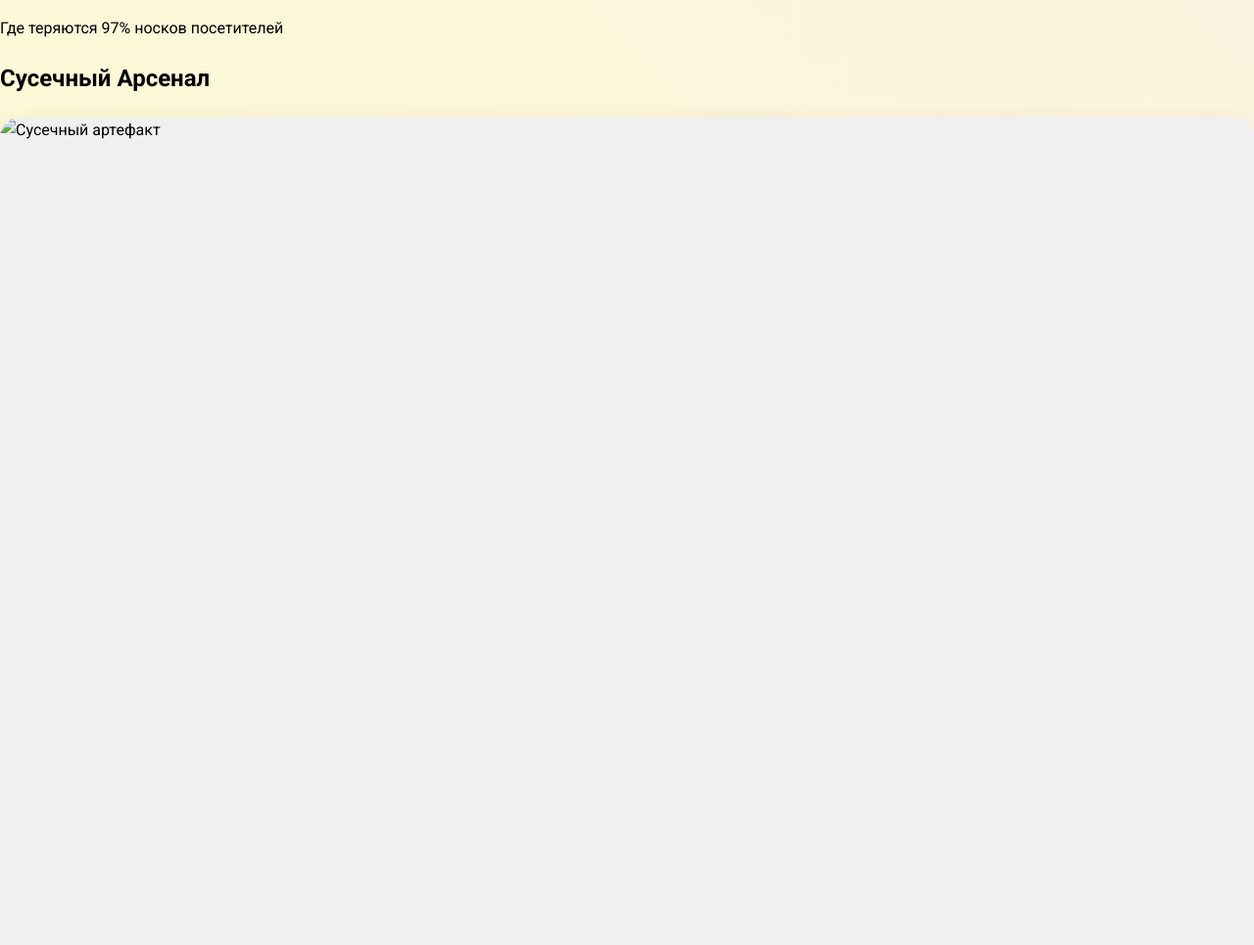
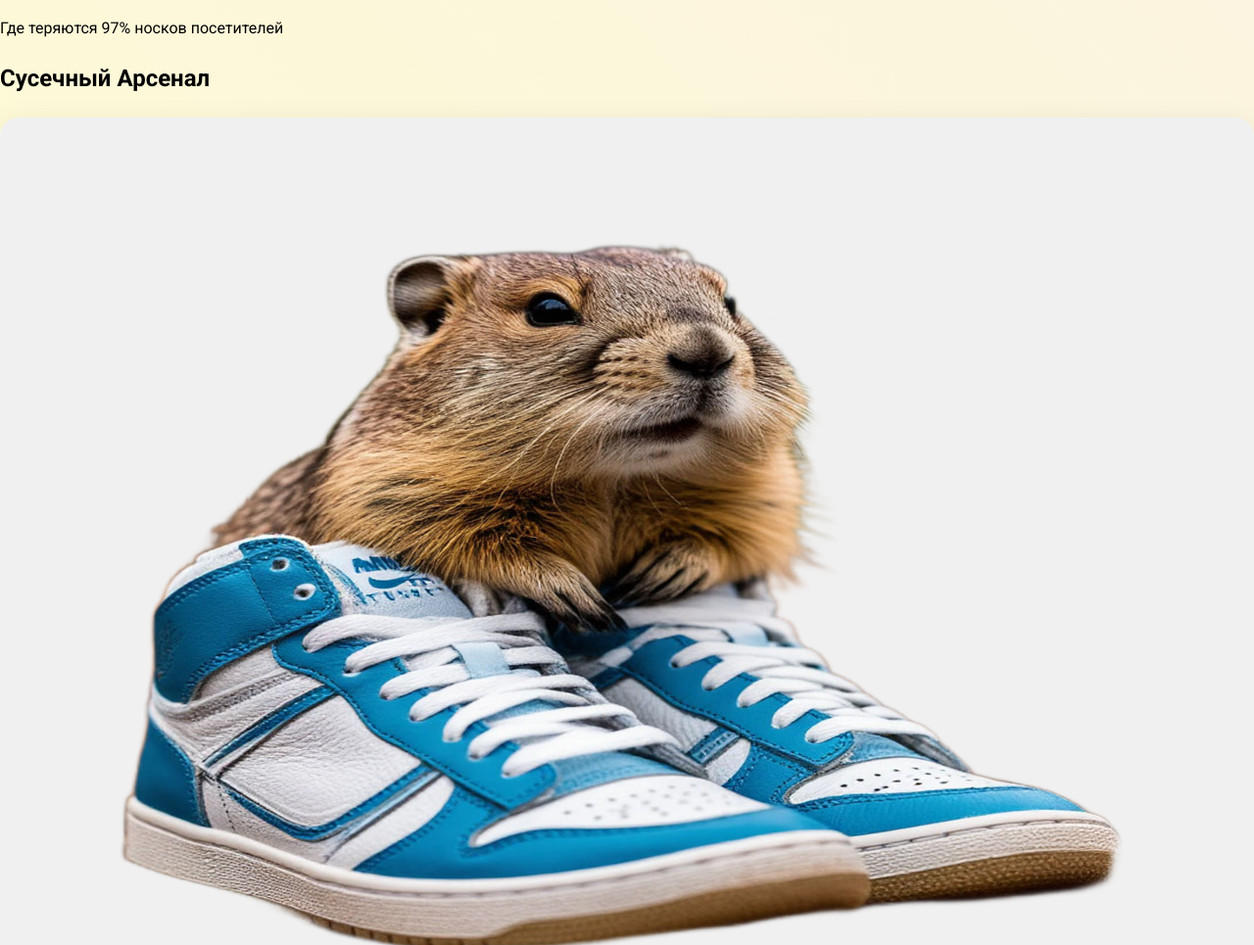
Before and after one commit to mister-cmd/My_site, a plain HTML site: page index.html in a window 1280 px wide. Shown: the part 1004-1969 px from the top of the page at 98% size. Drawn offline with Linux system fonts and the light colour scheme.

Commit message:
Update index.html

```diff
--- a/index.html
+++ b/index.html
@@ -36,7 +36,7 @@
         <div class="shop-grid">
             <article class="product-card">
                 <div class="product-image">
-                    <img src="souvenir1.webp" alt="Сусечный артефакт">
+                    <img src="souvenir1.png" alt="Сусечный артефакт">
                 </div>
                 <div class="product-info">
                     <h3>Коготь Власти</h3>
```
